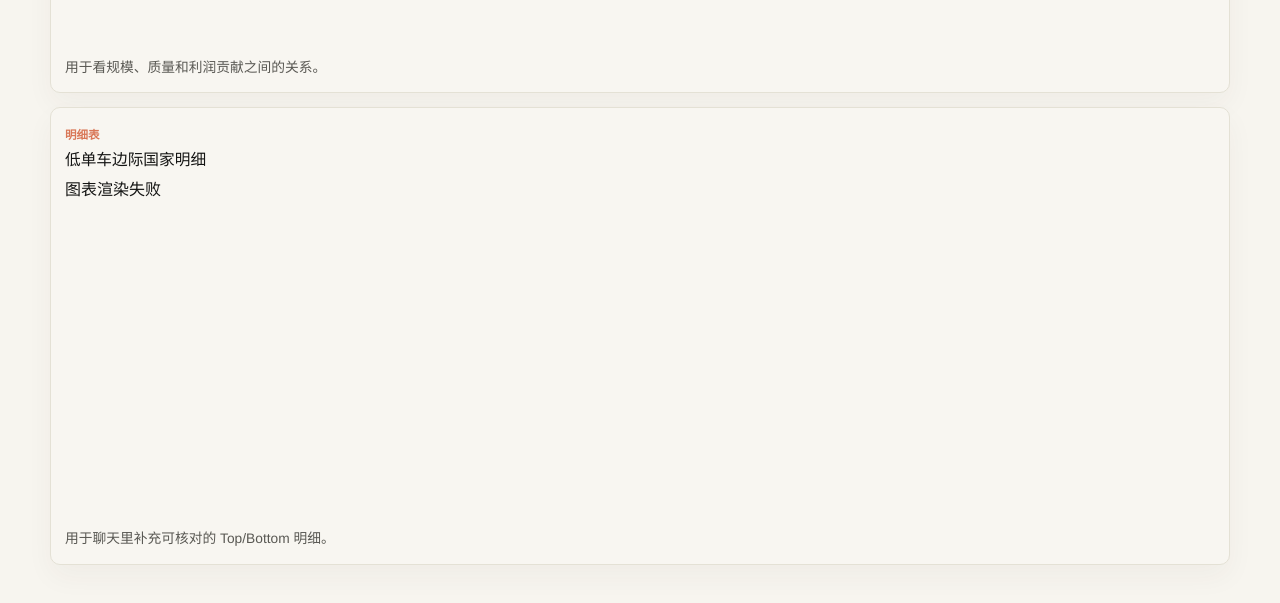
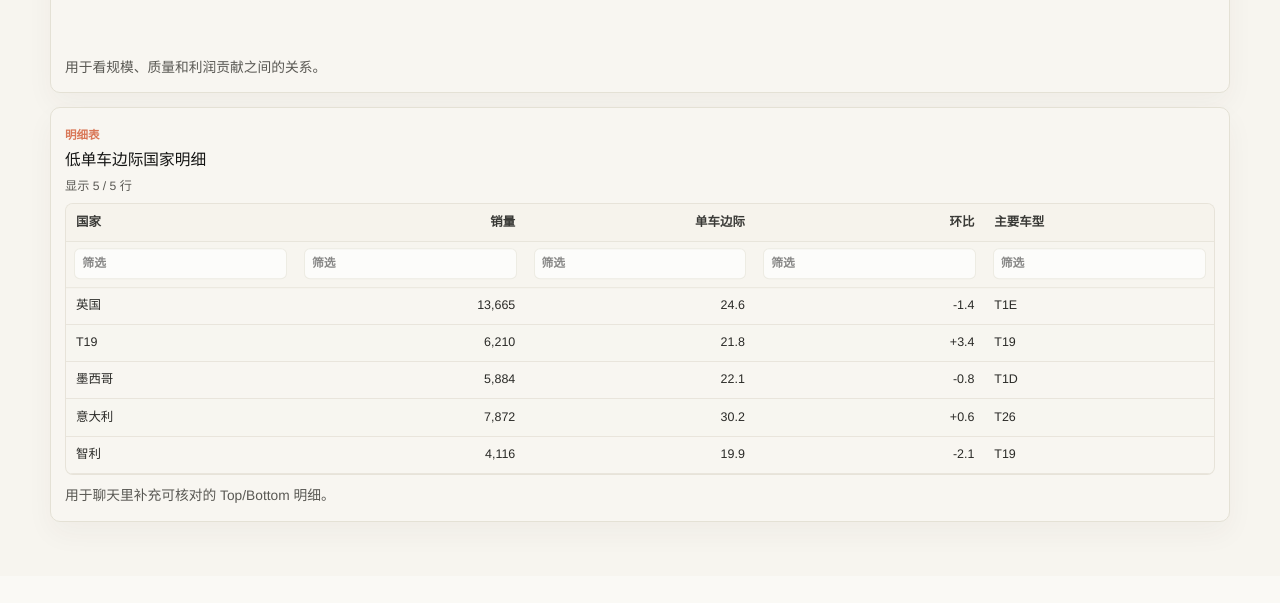
Before and after one commit to yinpengtao2002-ai/yinpengtao2002-ai.github.io, a Next.js app: page /finance/finance-ai-assistant/chart-demo in a window 1280 px wide. Shown: the part 3768-4371 px from the top of the page. After the commit the page ends 4344 px from the top, so only its background shows below. Built offline with nearby package versions, Linux system fonts and the light colour scheme.

Commit message:
Improve finance AI detail tables

```diff
--- a/src/app/finance/finance-ai-assistant/chart-demo/FinanceAIChartDemo.tsx
+++ b/src/app/finance/finance-ai-assistant/chart-demo/FinanceAIChartDemo.tsx
@@ -2,6 +2,7 @@
 
 import { useEffect, useMemo, useRef } from "react";
 import { buildFinanceAIChartDemoSpecs } from "@/lib/finance-ai/chart-demo";
+import FinanceAIDetailTable from "@/components/finance/FinanceAIDetailTable";
 import type { FinanceChartSpec } from "@/lib/finance-ai/types";
 
 type PlotlyModule = {
@@ -83,7 +84,11 @@ export default function FinanceAIChartDemo() {
                 <h2>{spec.title}</h2>
               </div>
             </div>
-            <PlotlyDemoChart spec={spec} />
+            {spec.kind === "detail_table" ? (
+              <FinanceAIDetailTable spec={spec} />
+            ) : (
+              <PlotlyDemoChart spec={spec} />
+            )}
             <p>{spec.note}</p>
           </article>
         ))}
--- a/src/app/tools/finance-ai-assistant/FinanceAIAssistantTool.tsx
+++ b/src/app/tools/finance-ai-assistant/FinanceAIAssistantTool.tsx
@@ -25,6 +25,7 @@ import {
 import { inferFinanceSchema, normalizePeriodValue } from "@/lib/finance-ai/schema";
 import { normalizeChatMathMarkdown } from "@/lib/markdown/normalizeChatMathMarkdown";
 import { normalizeMarkdownStrongEmphasis } from "@/lib/markdown/normalizeStrongEmphasis";
+import FinanceAIDetailTable from "@/components/finance/FinanceAIDetailTable";
 import type {
   BarRankResult,
   FinanceActionModule,
@@ -248,17 +249,43 @@ function buildBarRankDetailTable(title: string, result: BarRankResult): FinanceC
     return null;
   }
 
+  const hasMomComparison = result.comparison === "mom" && result.allItems.some((item) => item.changeValue !== null);
+  const columns = hasMomComparison
+    ? ["排名", result.dimension, `${result.metric}上期`, `${result.metric}本期`, "占比", "环比变化", "环比变化率"]
+    : ["排名", result.dimension, result.metric, "占比", "行数"];
+
   return buildDirectChartSpec({
     type: "detail_table",
     title: `${title}完整明细`,
-    columns: ["排名", result.dimension, result.metric, "占比", "环比变化"],
-    rows: result.allItems.map((item, index) => [
+    columns,
+    rows: result.allItems.map((item, index) => {
+      if (!hasMomComparison) {
+        return [
           index + 1,
           item.label,
           item.value,
           item.valueShare,
+          item.rowCount,
+        ];
+      }
+
+      const previousValue = item.value !== null && item.changeValue !== null
+        ? item.value - item.changeValue
+        : null;
+      const changeRate = previousValue !== null && previousValue !== 0 && item.changeValue !== null
+        ? item.changeValue / previousValue
+        : null;
+
+      return [
+        index + 1,
+        item.label,
+        previousValue,
+        item.value,
+        item.valueShare,
         item.changeValue,
-    ]),
+        changeRate,
+      ];
+    }),
     note: "按用户要求列出完整维度明细；图表仅保留可读的前 10 项。",
   });
 }
@@ -626,35 +653,59 @@ function buildDetailTablePlanChart(rows: FinanceRow[], schema: FinanceSchema, mo
     module.filters,
     limit,
   ), module.dimension, module.filters, limit);
-  const columns = [module.dimension, ...module.metrics];
+  const shouldCompareMom = module.comparison === "mom" && primaryMetric;
+  const currentPeriodSort = schema.profile.periods.find((item) => item.key === module.period)?.sort ?? 0;
+  const previousPeriod = shouldCompareMom
+    ? schema.profile.periods
+        .filter((period) => period.sort < currentPeriodSort)
+        .at(-1)
+    : undefined;
+  const columns = shouldCompareMom && previousPeriod
+    ? [
+        module.dimension,
+        ...module.metrics.flatMap((metric) => [
+          `${metric}上期`,
+          `${metric}本期`,
+          `${metric}环比变化`,
+          `${metric}环比变化率`,
+        ]),
+      ]
+    : [module.dimension, ...module.metrics];
   const rowsData = labels.map((label) => {
     const filters = mergeFilters(module.filters, { [module.dimension]: [label] });
+
+    if (!shouldCompareMom || !previousPeriod) {
       return [
         label,
         ...module.metrics.map((metric) => getTableMetricValue(rows, schema, metric, module.period, filters)),
       ];
+    }
+
+    return [
+      label,
+      ...module.metrics.flatMap((metric) => {
+        const current = getTableComparisonMetricValue(rows, schema, metric, module.period, filters);
+        const previous = getTableComparisonMetricValue(rows, schema, metric, previousPeriod.key, filters);
+        const change = current !== null && previous !== null ? current - previous : null;
+        const changeRate = previous !== null && previous !== 0 && change !== null ? change / previous : null;
+
+        return [previous, current, change, changeRate];
+      }),
+    ];
   });
 
-  if (module.comparison === "mom" && primaryMetric) {
+  if (module.comparison === "mom" && !previousPeriod) {
     const currentPeriodSort = schema.profile.periods.find((item) => item.key === module.period)?.sort ?? 0;
-    const previousPeriod = schema.profile.periods
-      .filter((period) => period.sort < currentPeriodSort)
-      .at(-1);
-
+    if (currentPeriodSort > 0) {
       module.metrics.forEach((metric) => {
         columns.push(`${metric}环比变化`);
       });
-    rowsData.forEach((row, index) => {
-      const label = labels[index];
-      const currentFilters = mergeFilters(module.filters, { [module.dimension]: [label] });
-      module.metrics.forEach((metric) => {
-        const current = getTableComparisonMetricValue(rows, schema, metric, module.period, currentFilters);
-        const previous = previousPeriod
-          ? getTableComparisonMetricValue(rows, schema, metric, previousPeriod.key, currentFilters)
-          : null;
-        row.push(current !== null && previous !== null ? current - previous : null);
+      rowsData.forEach((row) => {
+        module.metrics.forEach(() => {
+          row.push(null);
         });
       });
+    }
   }
 
   return buildDirectChartSpec({
@@ -1004,7 +1055,11 @@ function FinanceAIChartGrid({
           <div className="finance-ai-chart-card-header">
             <h2>{card.title}</h2>
           </div>
+          {card.spec.kind === "detail_table" ? (
+            <FinanceAIDetailTable spec={card.spec} />
+          ) : (
             <PlotlyChart spec={card.spec} />
+          )}
         </div>
       ))}
     </div>
--- /dev/null
+++ b/src/components/finance/FinanceAIDetailTable.tsx
@@ -0,0 +1,127 @@
+"use client";
+
+import { useMemo, useState } from "react";
+import type { FinanceChartSpec } from "@/lib/finance-ai/types";
+
+type DetailTableData = {
+  columns: string[];
+  rows: string[][];
+};
+
+function stringifyTableCell(value: unknown) {
+  if (value === null || value === undefined) {
+    return "";
+  }
+
+  return String(value);
+}
+
+function arrayFromUnknown(value: unknown): unknown[] {
+  return Array.isArray(value) ? value : [];
+}
+
+function extractDetailTableData(spec: FinanceChartSpec): DetailTableData {
+  const table = spec.data[0] ?? {};
+  const headerRecord = typeof table.header === "object" && table.header !== null
+    ? table.header as Record<string, unknown>
+    : {};
+  const cellsRecord = typeof table.cells === "object" && table.cells !== null
+    ? table.cells as Record<string, unknown>
+    : {};
+  const columns = arrayFromUnknown(headerRecord.values).map(stringifyTableCell);
+  const columnValues = arrayFromUnknown(cellsRecord.values).map(arrayFromUnknown);
+  const rowCount = columnValues.reduce((max, column) => Math.max(max, column.length), 0);
+  const rows = Array.from({ length: rowCount }, (_, rowIndex) => (
+    columns.map((_, columnIndex) => stringifyTableCell(columnValues[columnIndex]?.[rowIndex]))
+  ));
+
+  return { columns, rows };
+}
+
+function isNumericTableColumn(rows: string[][], columnIndex: number) {
+  const values = rows
+    .map((row) => row[columnIndex]?.trim() ?? "")
+    .filter(Boolean);
+
+  if (values.length === 0) {
+    return false;
+  }
+
+  return values.every((value) => /^[-+]?[\d,.]+(?:\.\d+)?%?(?:万亿|亿|万)?$/.test(value));
+}
+
+export default function FinanceAIDetailTable({ spec }: { spec: FinanceChartSpec }) {
+  const { columns, rows } = useMemo(() => extractDetailTableData(spec), [spec]);
+  const [filterValues, setFilterValues] = useState<Record<number, string>>({});
+  const numericColumns = useMemo(() => (
+    columns.map((_, columnIndex) => isNumericTableColumn(rows, columnIndex))
+  ), [columns, rows]);
+  const filteredRows = useMemo(() => (
+    rows.filter((row) => (
+      columns.every((_, columnIndex) => {
+        const filterValue = filterValues[columnIndex]?.trim().toLowerCase();
+
+        if (!filterValue) {
+          return true;
+        }
+
+        return (row[columnIndex] ?? "").toLowerCase().includes(filterValue);
+      })
+    ))
+  ), [columns, filterValues, rows]);
+
+  if (!columns.length) {
+    return <div className="finance-ai-detail-table-empty">暂无可展示明细。</div>;
+  }
+
+  return (
+    <div className="finance-ai-detail-table-panel">
+      <div className="finance-ai-detail-table-count">
+        显示 {filteredRows.length.toLocaleString("zh-CN")} / {rows.length.toLocaleString("zh-CN")} 行
+      </div>
+      <div className="finance-ai-detail-table-wrap">
+        <table className="finance-ai-detail-table">
+          <thead>
+            <tr>
+              {columns.map((column, columnIndex) => (
+                <th className={numericColumns[columnIndex] ? "is-numeric" : undefined} key={`${column}-${columnIndex}`}>
+                  {column}
+                </th>
+              ))}
+            </tr>
+            <tr className="finance-ai-detail-table-filters">
+              {columns.map((column, columnIndex) => (
+                <th key={`${column}-${columnIndex}-filter`}>
+                  <input
+                    className="finance-ai-detail-table-filter"
+                    value={filterValues[columnIndex] ?? ""}
+                    onChange={(event) => {
+                      const nextValue = event.target.value;
+                      setFilterValues((current) => ({
+                        ...current,
+                        [columnIndex]: nextValue,
+                      }));
+                    }}
+                    placeholder="筛选"
+                    aria-label={`筛选${column}`}
+                  />
+                </th>
+              ))}
+            </tr>
+          </thead>
+          <tbody>
+            {filteredRows.map((row, rowIndex) => (
+              <tr key={`${rowIndex}-${row.join("|")}`}>
+                {columns.map((column, columnIndex) => (
+                  <td className={numericColumns[columnIndex] ? "is-numeric" : undefined} key={`${column}-${columnIndex}`}>
+                    {row[columnIndex] || "-"}
+                  </td>
+                ))}
+              </tr>
+            ))}
+          </tbody>
+        </table>
+      </div>
+    </div>
+  );
+}
```
Also changed, not shown: src/lib/finance-ai/context.ts (+4 -4 lines), src/app/globals.css, 1 other file (tests, documents, lock files or other folders). Lines whose indentation alone changed are shown as unchanged.
